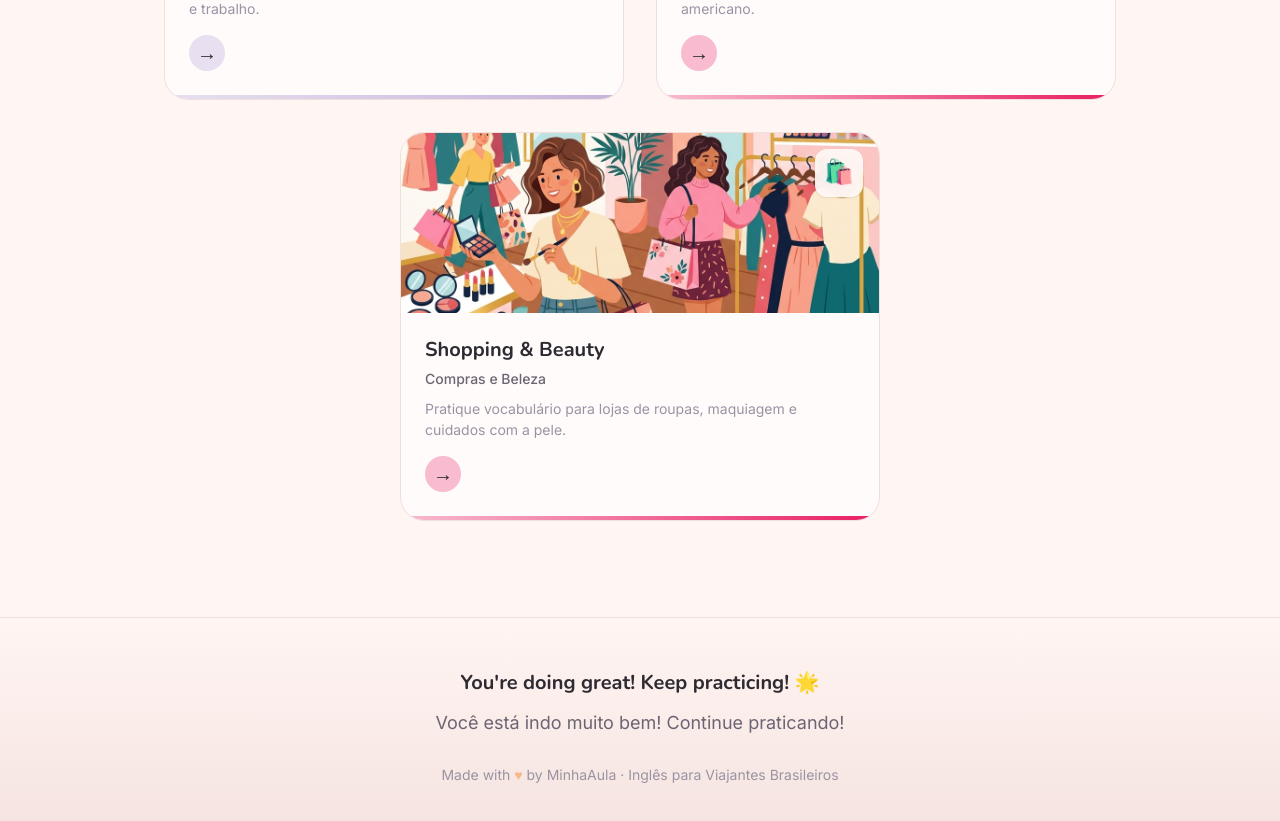
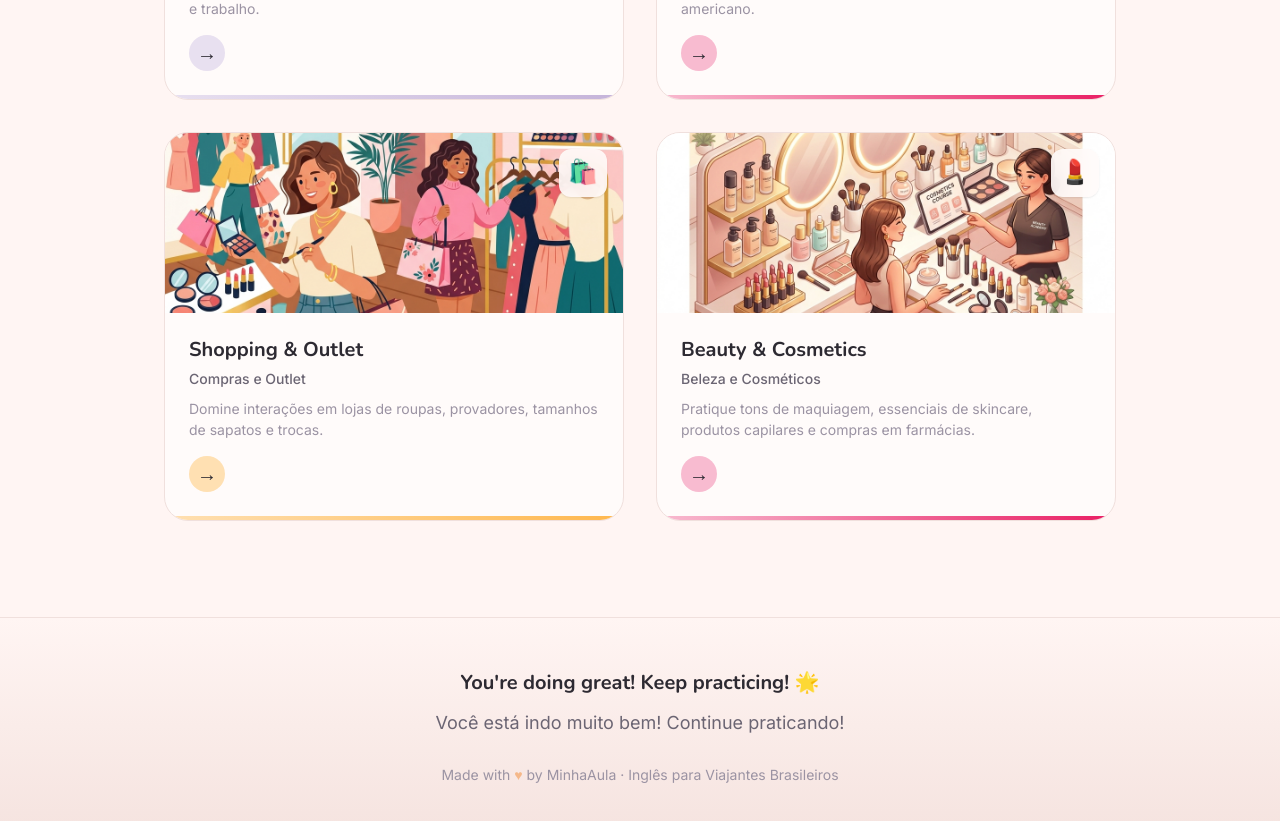
Before and after one commit to mantolatv-cmyk/missmonica, a Next.js app: page / in a window 1280 px wide. Shown: the part 3580-4401 px from the top of the page. Built offline with nearby package versions, Linux system fonts and the light colour scheme.

Commit message:
feat(scenarios): split Shopping & Beauty into Shopping & Outlet and Beauty & Cosmetics with dedicated premium illustrations

```diff
--- a/app/scenario/[id]/page.tsx
+++ b/app/scenario/[id]/page.tsx
@@ -244,7 +244,7 @@ function GenericLayout({ scenario }: { scenario: typeof scenarios[0] }) {
                   <h3>Speed Round</h3>
                   <p>Quantas palavras você acerta em 30 segundos?</p>
                 </div>
-                {scenario.id === 'shopping' && (
+                {(scenario.id === 'shopping' || scenario.id === 'beauty') && (
                   <div className={`${styles.gameCard} ${styles.gameCardSpecial}`} onClick={() => setActivePracticeMode('makeup')}>
                     <div className={styles.gameIcon}>💄</div>
                     <h3>Makeup Interativo</h3>
--- a/data/scenarios.ts
+++ b/data/scenarios.ts
@@ -1586,19 +1586,13 @@ export const scenarios: Scenario[] = [
   },
   {
     id: 'shopping',
-    title: 'Shopping & Beauty',
-    titlePt: 'Compras e Beleza',
-    description: 'Practice vocabulary for clothing stores, makeup, and skincare.',
-    descriptionPt: 'Pratique vocabulário para lojas de roupas, maquiagem e cuidados com a pele.',
+    title: 'Shopping & Outlet',
+    titlePt: 'Compras e Outlet',
+    description: 'Master clothing store interactions, fitting rooms, shoe sizes, and return policies.',
+    descriptionPt: 'Domine interações em lojas de roupas, provadores, tamanhos de sapatos e trocas.',
     icon: '🛍️',
-    color: 'rose',
+    color: 'orange',
     imagePath: '/images/shopping_scene.png',
-    dialogues: [],
-    dialogueSets: [
-      {
-        title: 'Clothes & Shoes',
-        titlePt: 'Roupas e Sapatos',
-        icon: '👗',
     dialogues: [
       { speaker: 'student', english: "Excuse me, do you happen to have this sweater in a smaller size?", portuguese: "Com licença, por acaso você tem este suéter em um tamanho menor?" },
       { speaker: 'native', english: "Let me check the back for you. What size are you currently holding?", portuguese: "Deixe-me checar no estoque para você. Qual tamanho você está segurando agora?" },
@@ -1616,11 +1610,50 @@ export const scenarios: Scenario[] = [
       { speaker: 'native', english: "Just bring the receipt, and make sure the tags are still attached.", portuguese: "Apenas traga o recibo, e certifique-se de que as etiquetas ainda estejam afixadas." },
       { speaker: 'student', english: "Sounds good. Let's add the shirt then.", portuguese: "Parece bom. Vamos adicionar a blusa então." },
     ],
-      },
-      {
-        title: 'Makeup & Skincare',
-        titlePt: 'Maquiagem e Skincare',
+    vocabulary: [
+      { english: "Fitting room", portuguese: "Provador" },
+      { english: "Size (Small, Medium, Large)", portuguese: "Tamanho (P, M, G)" },
+      { english: "Tight / Loose", portuguese: "Apertado / Largo" },
+      { english: "Receipt", portuguese: "Recibo / Nota fiscal" },
+      { english: "Tags", portuguese: "Etiquetas" },
+      { english: "Trying on", portuguese: "Experimentando" },
+      { english: "Hanger", portuguese: "Cabide" },
+      { english: "Sold out", portuguese: "Esgotado" },
+      { english: "Mannequin", portuguese: "Manequim" },
+      { english: "Out of stock", portuguese: "Sem estoque" },
+      { english: "T-shirt / Shirt", portuguese: "Camiseta / Camisa" },
+      { english: "Pants / Jeans", portuguese: "Calças / Jeans" },
+      { english: "Dress", portuguese: "Vestido" },
+      { english: "Skirt", portuguese: "Saia" },
+      { english: "Jacket", portuguese: "Jaqueta" },
+      { english: "Coat", portuguese: "Casaco" },
+      { english: "Sneakers", portuguese: "Tênis" },
+      { english: "High heels", portuguese: "Salto alto" },
+    ],
+    culturalTips: [
+      {
+        title: "Sizing Differences",
+        titlePt: "Diferenças de Tamanho",
+        content: "US shoe sizes are very different. A Brazilian 36 is usually a US 6 or 6.5. Always check a conversion chart before buying!",
+        contentPt: "Os tamanhos de sapato nos EUA são muito diferentes. Um 36 no Brasil geralmente é 6 ou 6.5 nos EUA. Sempre verifique uma tabela de conversão antes de comprar!",
+      },
+      {
+        title: "Sales Tax on Clothing",
+        titlePt: "Imposto sobre Roupas",
+        content: "Some states don't charge sales tax on clothing under a certain amount. In New York, for example, clothing items under $110 are tax-exempt!",
+        contentPt: "Alguns estados não cobram imposto sobre vendas em roupas abaixo de um certo valor. Em Nova York, por exemplo, peças de roupa abaixo de $110 são isentas de impostos!",
+      },
+    ],
+  },
+  {
+    id: 'beauty',
+    title: 'Beauty & Cosmetics',
+    titlePt: 'Beleza e Cosméticos',
+    description: 'Practice shade matching, skincare essentials, hair products, and buying at drugstores.',
+    descriptionPt: 'Pratique tons de maquiagem, essenciais de skincare, produtos capilares e compras em farmácias.',
     icon: '💄',
+    color: 'rose',
+    imagePath: '/images/beauty_scene.png',
     dialogues: [
       { speaker: 'student', english: "Hi there, could you help me? I'm having trouble matching my foundation shade.", portuguese: "Olá, você poderia me ajudar? Estou tendo dificuldade em encontrar o tom da minha base." },
       { speaker: 'native', english: "Of course! Foundation matching can be tricky. Are you looking for full coverage or something light?", portuguese: "Claro! Encontrar a base pode ser complicado. Você procura cobertura total ou algo leve?" },
@@ -1636,12 +1669,7 @@ export const scenarios: Scenario[] = [
       { speaker: 'native', english: "Yes, we do. Let me grab a disposable wand for you so you can try it safely.", portuguese: "Temos sim. Deixe-me pegar um aplicador descartável para que você possa provar com segurança." },
       { speaker: 'student', english: "Thank you. I love the color, I'll take it too.", portuguese: "Obrigada. Adorei a cor, vou levar também." },
     ],
-      },
-      {
-        title: 'Hair Products',
-        titlePt: 'Produtos de Cabelo',
-        icon: '🧴',
-        dialogues: [
+    dialogues2: [
       { speaker: 'student', english: "Excuse me, could you point me to the hair care section? I'm looking for a heat protectant spray.", portuguese: "Com licença, você poderia me indicar a seção de cuidados com o cabelo? Estou procurando um spray protetor térmico." },
       { speaker: 'native', english: "Sure thing! They are down aisle four, right next to the leave-in conditioners and hair masks.", portuguese: "Claro! Eles estão no corredor quatro, bem ao lado dos cremes de pentear e máscaras capilares." },
       { speaker: 'student', english: "Great, thank you. While I have you here, do you recommend anything specifically for frizzy hair?", portuguese: "Ótimo, obrigada. Aproveitando que você está aqui, você recomenda algo específico para cabelo com frizz?" },
@@ -1654,12 +1682,7 @@ export const scenarios: Scenario[] = [
       { speaker: 'native', english: "Yes, the travel-sized bins are right by the registers. You'll find mini versions of almost everything there.", portuguese: "Sim, os cestos com tamanhos de viagem ficam logo nos caixas. Você achará versões mini de quase tudo lá." },
       { speaker: 'student', english: "You've been so helpful. Thank you!", portuguese: "Você foi tão prestativa. Obrigada!" },
     ],
-      },
-    ],
     vocabulary: [
-      { english: "Fitting room", portuguese: "Provador" },
-      { english: "Size (Small, Medium, Large)", portuguese: "Tamanho (P, M, G)" },
-      { english: "Tight / Loose", portuguese: "Apertado / Largo" },
       { english: "Foundation", portuguese: "Base (maquiagem)" },
       { english: "Concealer", portuguese: "Corretivo" },
       { english: "Moisturizer", portuguese: "Hidratante facial" },
@@ -1667,24 +1690,7 @@ export const scenarios: Scenario[] = [
       { english: "Heat protectant", portuguese: "Protetor térmico" },
       { english: "Leave-in conditioner", portuguese: "Creme de pentear" },
       { english: "Cruelty-free", portuguese: "Não testado em animais" },
-      { english: "Receipt", portuguese: "Recibo / Nota fiscal" },
-      { english: "Tags", portuguese: "Etiquetas" },
-      { english: "Trying on", portuguese: "Experimentando" },
-      { english: "Hanger", portuguese: "Cabide" },
-      { english: "Sold out", portuguese: "Esgotado" },
-      { english: "Mannequin", portuguese: "Manequim" },
-      { english: "Out of stock", portuguese: "Sem estoque" },
       { english: "Skincare routine", portuguese: "Rotina de cuidados com a pele" },
-      { english: "T-shirt / Shirt", portuguese: "Camiseta / Camisa" },
-      { english: "Pants / Jeans", portuguese: "Calças / Jeans" },
-      { english: "Dress", portuguese: "Vestido" },
-      { english: "Skirt", portuguese: "Saia" },
-      { english: "Jacket", portuguese: "Jaqueta" },
-      { english: "Coat", portuguese: "Casaco" },
-      { english: "Sneakers", portuguese: "Tênis" },
-      { english: "High heels", portuguese: "Salto alto" },
-      { english: "Underwear", portuguese: "Roupa íntima" },
-      { english: "Socks", portuguese: "Meias" },
     ],
     culturalTips: [
       {
@@ -1693,18 +1699,6 @@ export const scenarios: Scenario[] = [
         content: "In the US, most stores (like Sephora, Ulta, Zara) allow you to return products, even slightly used makeup, if you don't like it. Just make sure you have the receipt!",
         contentPt: "Nos EUA, a maioria das lojas (como Sephora, Ulta, Zara) permite devolver produtos, até mesmo maquiagem ligeiramente usada, se você não gostar. Basta ter o recibo!",
       },
-      {
-        title: "Sizing Differences",
-        titlePt: "Diferenças de Tamanho",
-        content: "US shoe sizes are very different. A Brazilian 36 is usually a US 6 or 6.5. Always check a conversion chart before buying!",
-        contentPt: "Os tamanhos de sapato nos EUA são muito diferentes. Um 36 no Brasil geralmente é 6 ou 6.5 nos EUA. Sempre verifique uma tabela de conversão antes de comprar!",
-      },
-      {
-        title: "Sales Tax on Clothing",
-        titlePt: "Imposto sobre Roupas",
-        content: "Some states don't charge sales tax on clothing under a certain amount. In New York, for example, clothing items under $110 are tax-exempt!",
-        contentPt: "Alguns estados não cobram imposto sobre vendas em roupas abaixo de um certo valor. Em Nova York, por exemplo, peças de roupa abaixo de $110 são isentas de impostos!",
-      },
     ],
   },
 ];
```
Also changed, not shown: public/images/beauty_scene.png (added). Lines whose indentation alone changed are shown as unchanged.
